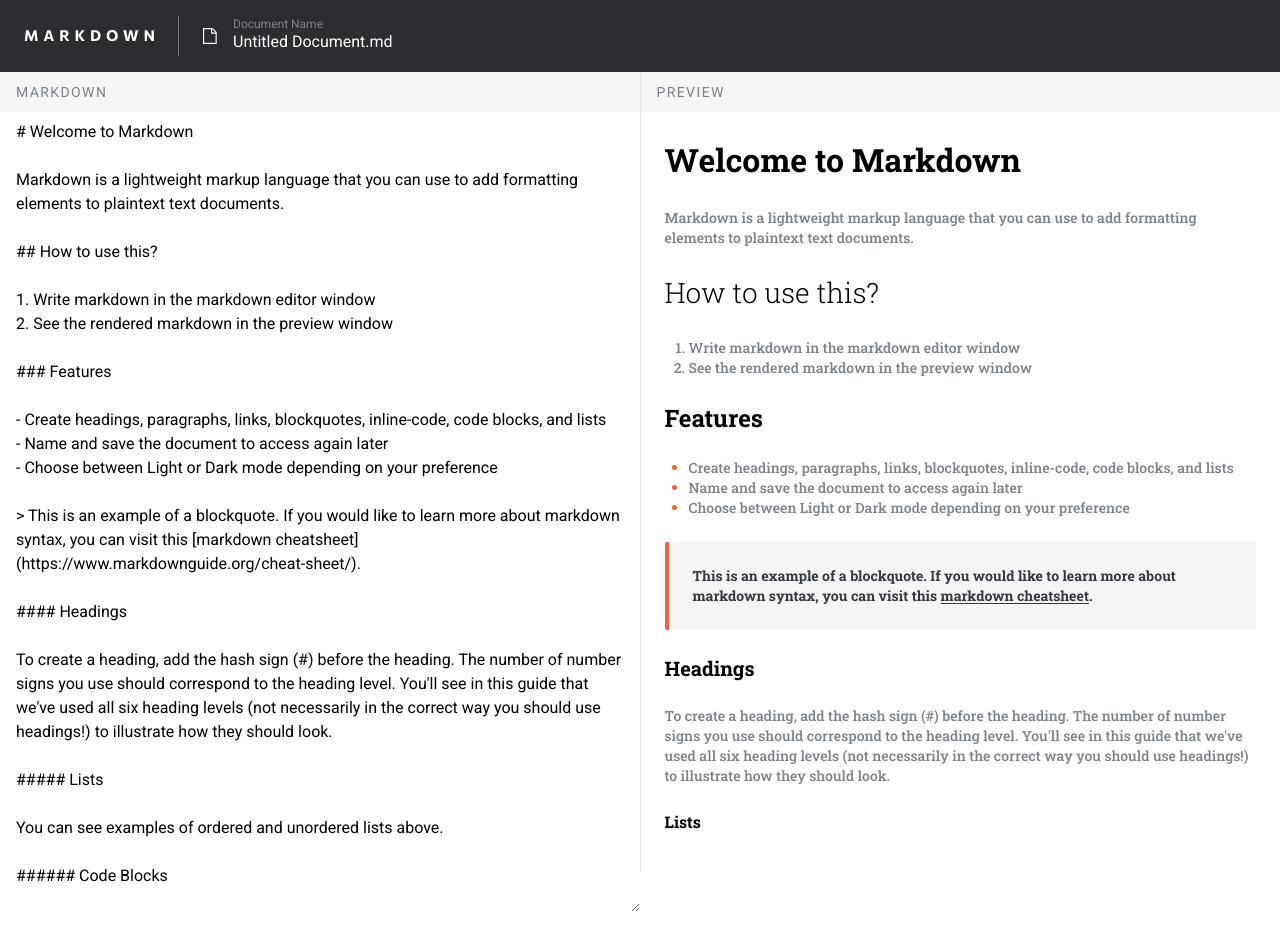
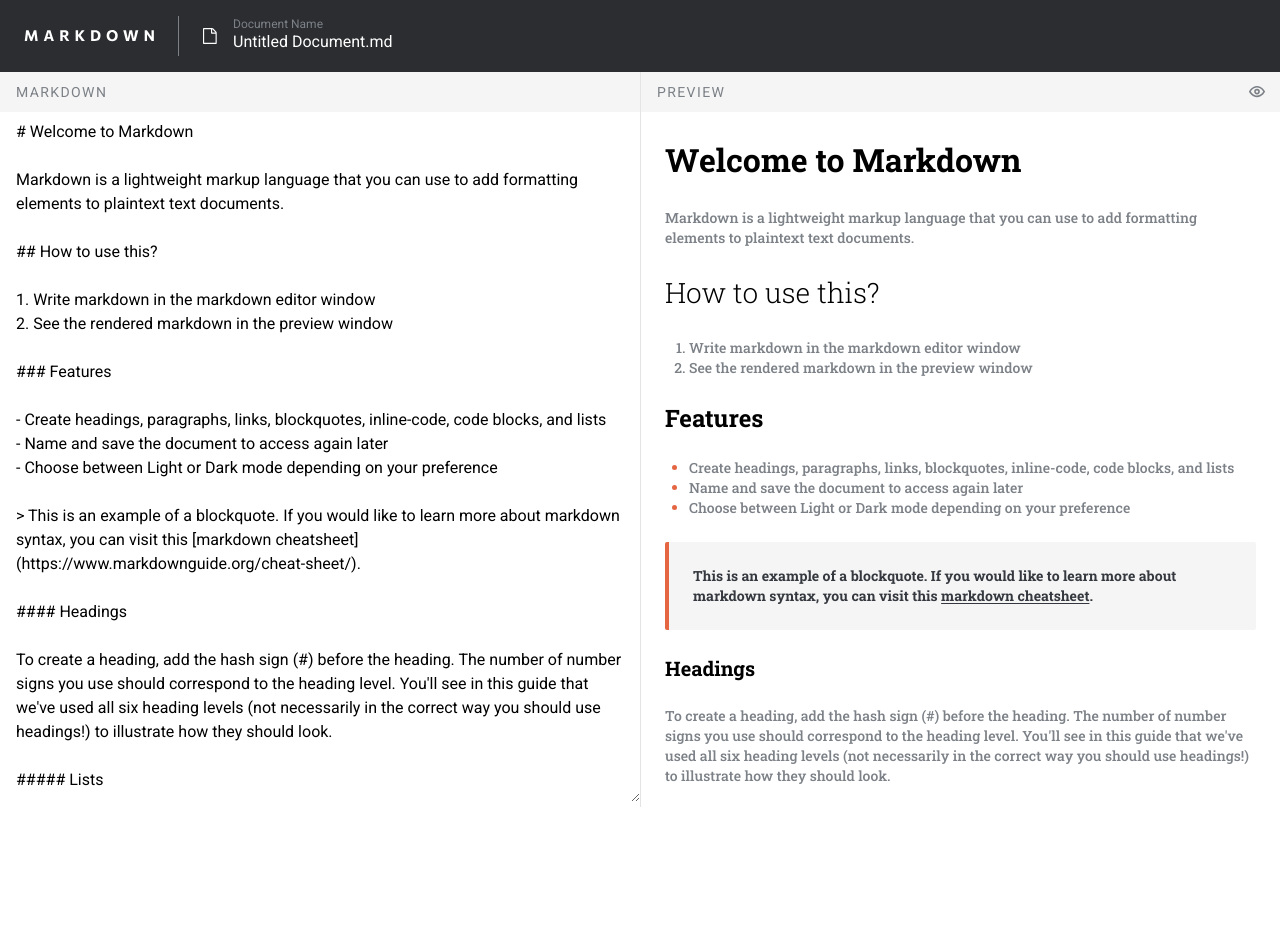
Before and after one commit to ltk55/in-browser-markdown-editor, a React (Vite) app: page / in a window 1280 px wide. After the commit the page ends 872 px from the top, so only its background shows below. Built offline with nearby package versions, Linux system fonts and the light colour scheme.

Commit message:
feat: add hide/show preivew only

```diff
--- a/src/App.tsx
+++ b/src/App.tsx
@@ -12,7 +12,7 @@ function App() {
   return (
     <>
       <Header />
-      <div className="flex h-screen w-screen">
+      <div className="grid h-screen w-full grid-cols-2">
         <MarkdownEditor markdown={markdown} setMarkdown={setMarkdown} />
         <Preview markdown={markdown} />
       </div>
--- a/src/components/MarkdownEditor.tsx
+++ b/src/components/MarkdownEditor.tsx
@@ -1,3 +1,5 @@
+import useDocumentStore from "../store/documentStore";
+
 export default function MarkdownEditor({
   markdown,
   setMarkdown,
@@ -5,8 +7,14 @@ export default function MarkdownEditor({
   markdown: string;
   setMarkdown: (markdown: string) => void;
 }): JSX.Element {
+  const displayPreviewOnly = useDocumentStore(
+    (state) => state.displayPreviewOnly,
+  );
+
   return (
-    <section className="flex-1">
+    <section
+      className={`h-[calc(100vh-65px)] ${displayPreviewOnly ? "hidden" : ""}`}
+    >
       <div
         role="heading"
         className="my-auto flex h-10 items-center bg-neutral-200 pl-4 text-sm font-medium tracking-widest text-neutral-500"
@@ -15,7 +23,7 @@ export default function MarkdownEditor({
       </div>
 
       <textarea
-        className="mb-4 h-full w-full bg-neutral-100 p-4 pb-20 pt-2"
+        className="mb-4 min-h-[calc(100vh-110px)] w-full bg-neutral-100 p-4 pt-2"
         value={markdown}
         onChange={(e) => setMarkdown(e.target.value)}
       />
--- a/src/components/Preview.tsx
+++ b/src/components/Preview.tsx
@@ -1,17 +1,39 @@
 import Markdown from "react-markdown";
+
+import IconHidePreview from "../assets/icon-hide-preview.svg";
+import IconShowPreview from "../assets/icon-show-preview.svg";
+import useDocumentStore from "../store/documentStore";
 
 export default function Preview({
   markdown,
 }: {
   markdown: string;
 }): JSX.Element {
+  const [displayPreviewOnly, setDisplayPreviewOnly] = useDocumentStore(
+    (state) => [state.displayPreviewOnly, state.setDisplayPreviewOnly],
+  );
+
   return (
-    <section className="flex flex-1 flex-col border-l border-neutral-300 pb-4">
+    <section className="flex h-[calc(100vh-65px)] flex-col border-l border-neutral-300 pb-4">
       <div
         role="heading"
-        className="fixed my-auto flex h-10 w-full items-center bg-neutral-200 pl-4 text-sm font-medium tracking-widest text-neutral-500"
+        className={`fixed flex h-10  items-center justify-between bg-neutral-200 px-4 py-3 ${
+          displayPreviewOnly ? "w-full" : "w-1/2"
+        }`}
       >
-        PREVIEW
+        <span className="text-sm font-medium tracking-widest text-neutral-500">
+          PREVIEW
+        </span>
+        <button onClick={() => setDisplayPreviewOnly(!displayPreviewOnly)}>
+          <img
+            src={displayPreviewOnly ? IconHidePreview : IconShowPreview}
+            alt={
+              displayPreviewOnly
+                ? "show markdown editor"
+                : "display markdown preview only"
+            }
+          />
+        </button>
       </div>
 
       <Markdown className="preview-markdown mt-10 overflow-y-auto p-6">
--- a/src/store/documentStore.ts
+++ b/src/store/documentStore.ts
@@ -4,6 +4,8 @@ import { createJSONStorage, persist } from "zustand/middleware";
 interface DocumentStore {
   documentName: string;
   setDocumentName: (documentName: string) => void;
+  displayPreviewOnly: boolean;
+  setDisplayPreviewOnly: (displayPreviewOnly: boolean) => void;
 }
 
 const useDocumentStore = create<DocumentStore>()(
@@ -12,6 +14,10 @@ const useDocumentStore = create<DocumentStore>()(
       documentName: "Untitled Document.md",
       setDocumentName: (documentName: string) => {
         set(() => ({ documentName }));
+      },
+      displayPreviewOnly: false,
+      setDisplayPreviewOnly: (displayPreviewOnly: boolean) => {
+        set(() => ({ displayPreviewOnly }));
       },
     }),
     {
```
